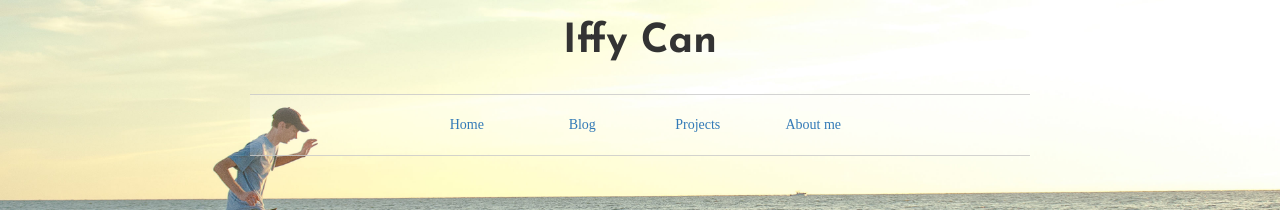
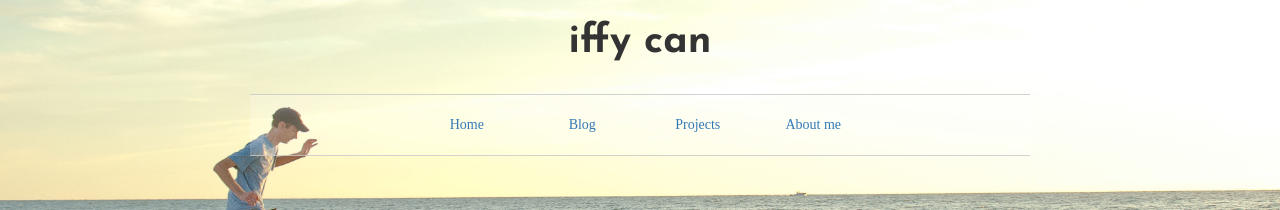
Before and after one commit to iffy/iffy.github.com, a Jekyll site: the page aboutme.html, which Jekyll copies as it is, in a window 1280 px wide. Shown: the top 210 px of the page. Built offline with Jekyll 4.4.1, drawn with Linux system fonts in a browser that asks for light colours; nearby versions of some CDN libraries; some web fonts are replaced.

```diff
--- a/aboutme.html
+++ b/aboutme.html
@@ -1,7 +1,7 @@
 <!doctype html>
 <html>
 <head>
-  <title>About Matt Haggard - Iffy Can</title>
+  <title>About Matt Haggard - iffy can</title>
   <script src="//ajax.googleapis.com/ajax/libs/jquery/1.10.2/jquery.min.js"></script>
   <link rel="stylesheet" href="//netdna.bootstrapcdn.com/bootstrap/3.0.0/css/bootstrap.min.css">
   <script src="//netdna.bootstrapcdn.com/bootstrap/3.0.0/js/bootstrap.min.js"></script>
@@ -21,7 +21,7 @@
 
       <div class="row">
         <div class="col-sm-offset-4 col-sm-4">
-          <h1 class="main centered">Iffy Can</h1>
+          <h1 class="main centered">iffy can</h1>
         </div>
       </div>
 
--- a/projects/index.html
+++ b/projects/index.html
@@ -1,7 +1,7 @@
 <!doctype html>
 <html>
 <head>
-  <title>Iffy Can - Matt Haggard's Projects</title>
+  <title>iffy can - Matt Haggard's Projects</title>
   <script src="//ajax.googleapis.com/ajax/libs/jquery/1.10.2/jquery.min.js"></script>
   <link rel="stylesheet" href="//netdna.bootstrapcdn.com/bootstrap/3.0.0/css/bootstrap.min.css">
   <script src="//netdna.bootstrapcdn.com/bootstrap/3.0.0/js/bootstrap.min.js"></script>
@@ -19,7 +19,7 @@
 
     <div class="row">
       <div class="col-sm-2 sidebar">
-        <h2>Iffy Can</h2>
+        <h2>iffy can</h2>
         <div class="about-me">
           by Matt Haggard
         </div>
```
